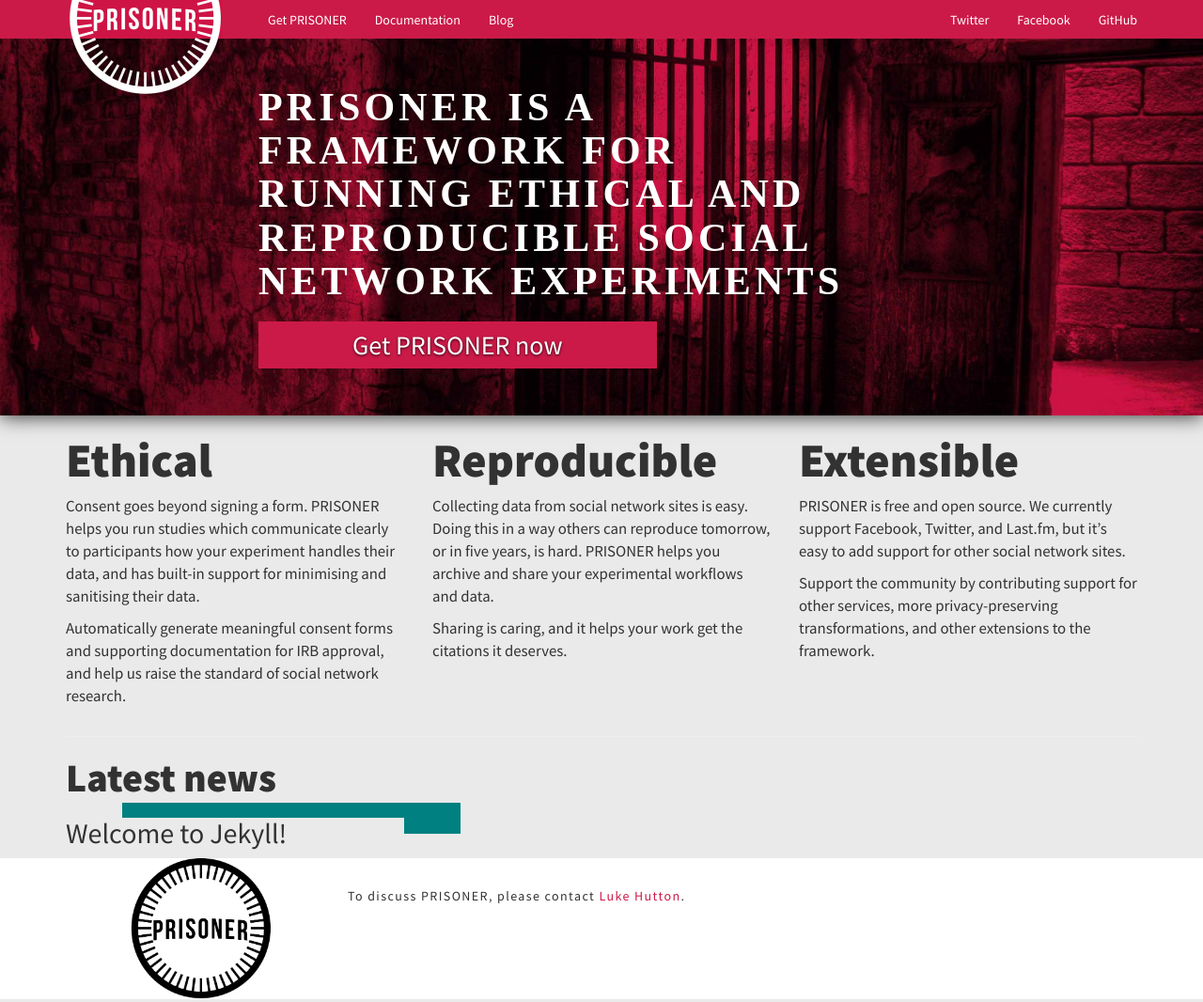
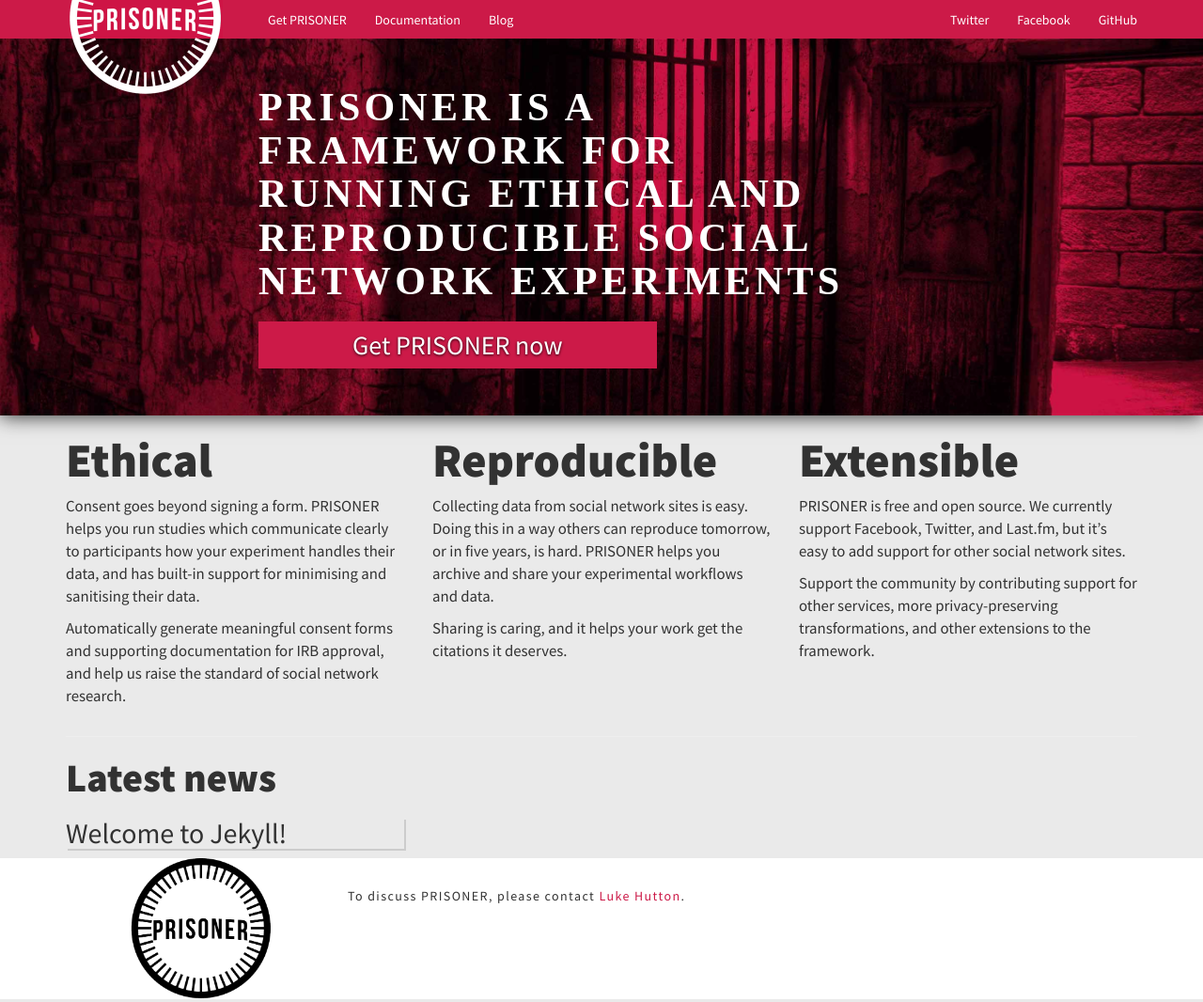
Before and after one commit to uoscompsci/PRISONER, a Jekyll site: the page built from index.html, in a window 1280 px wide. Shown: the whole page at 94% size. Built offline with Jekyll 4.4.1, drawn with Linux system fonts in a browser that asks for light colours; nearby versions of some CDN libraries.

```diff
--- a/css/index.css
+++ b/css/index.css
@@ -305,5 +305,5 @@
 }
 
 .blog-tease {
-	box-shadow: 60px -16px teal;
+	box-shadow: 2px 2px #ccc;
 }
```
